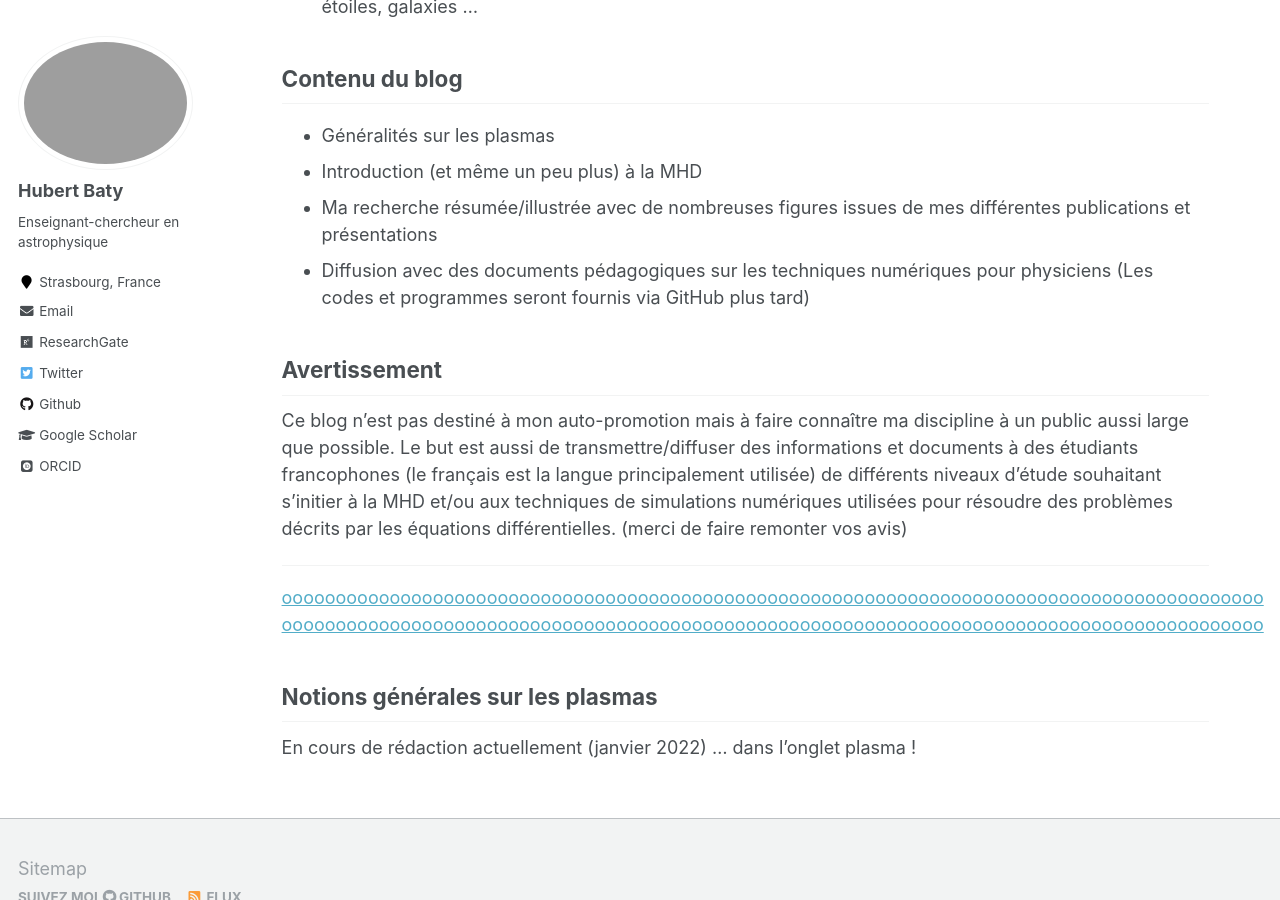
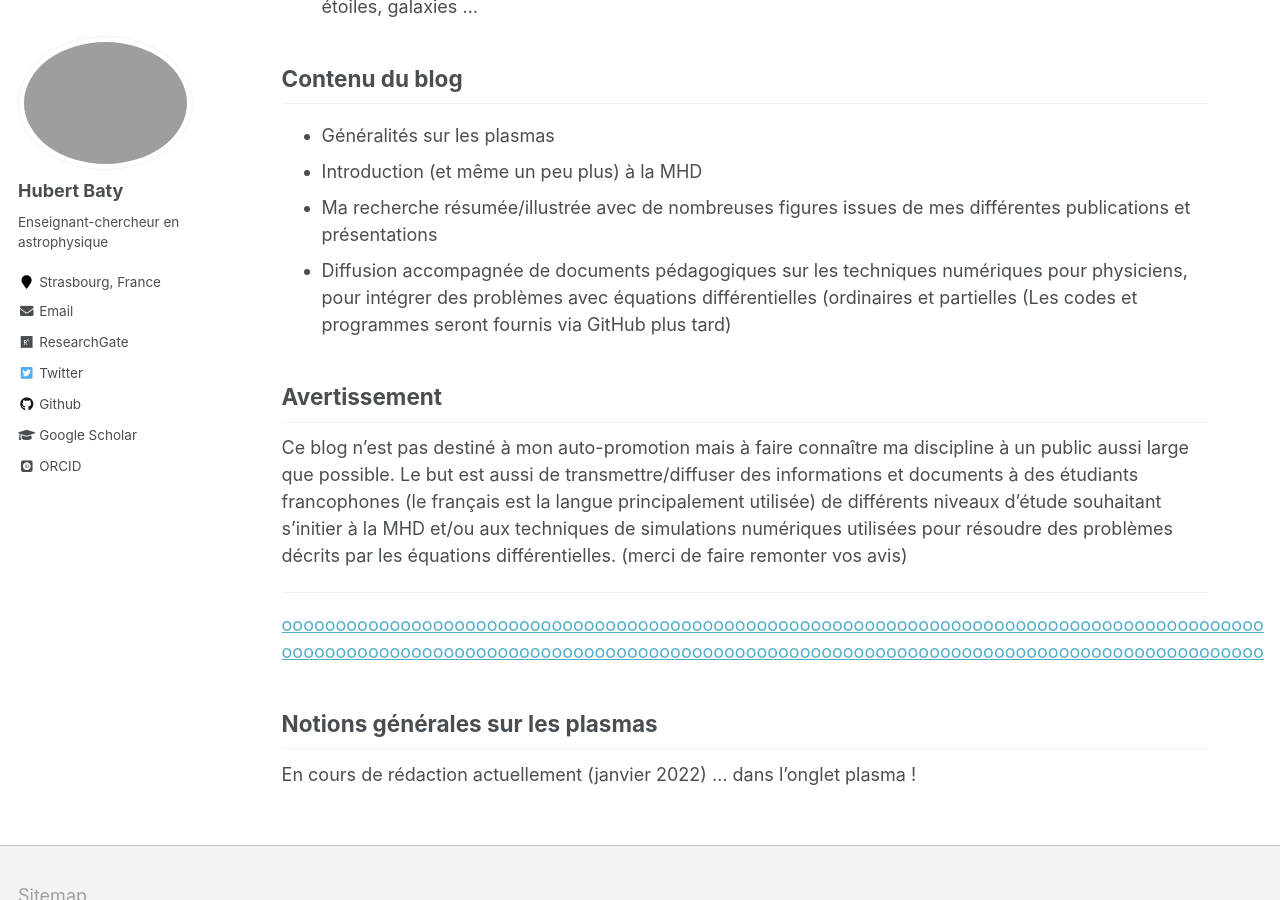
Before and after one commit to hubertbaty/hubertbaty.github.io, a Jekyll site: the page built from _pages/about.md, in a window 1280 px wide and 900 px high, scrolled down 1120 px. Built offline with Jekyll 4.4.1, drawn with Linux system fonts in a browser that asks for light colours; some web fonts are replaced.

Commit message:
Update about.md

```diff
--- a/_pages/about.md
+++ b/_pages/about.md
@@ -31,7 +31,7 @@ redirect_from:
 - Généralités sur les plasmas
 - Introduction (et même un peu plus) à la MHD
 - Ma recherche résumée/illustrée avec de nombreuses figures issues de mes différentes publications et présentations
-- Diffusion avec des documents pédagogiques sur les techniques numériques pour physiciens
+- Diffusion accompagnée de documents pédagogiques sur les techniques numériques pour physiciens, pour intégrer des problèmes avec équations différentielles (ordinaires et partielles
 (Les codes et programmes seront fournis via GitHub plus tard)
 
 ## Avertissement
```
